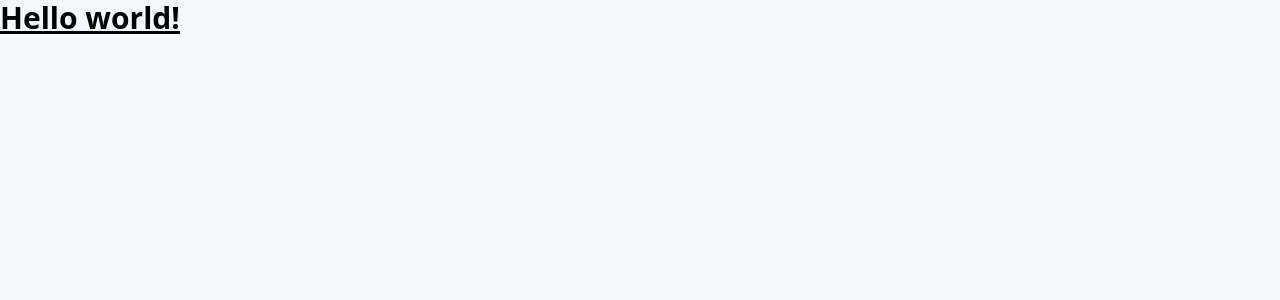
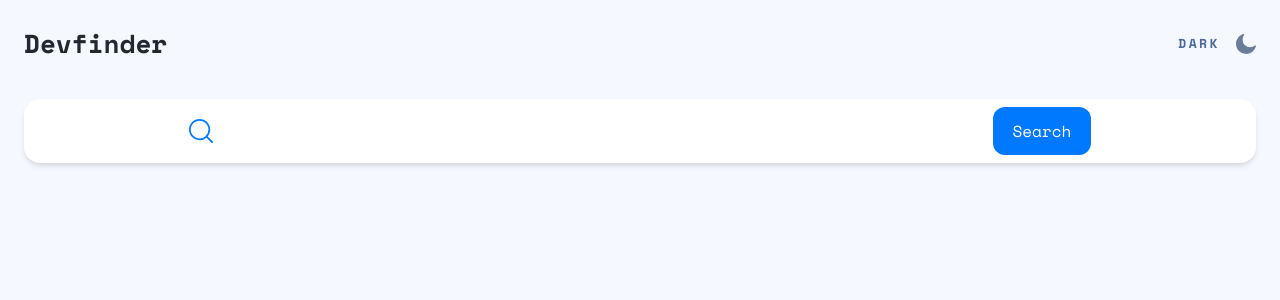
Before and after one commit to JulianaVelasques/github-search-app, a React (Vite) app: page / in a window 1280 px wide. Shown: the top 300 px of the page. Built offline with nearby package versions, Linux system fonts and the light colour scheme.

Commit message:
feat: create components; style header and create and style search input

```diff
--- a/src/App.tsx
+++ b/src/App.tsx
@@ -2,7 +2,7 @@ import { Home } from './pages/Home';
 
 function App() {
   return (
-    <div>
+    <div className="font-space-mono m-6">
       <Home />
     </div>
   );
--- /dev/null
+++ b/src/components/Header.tsx
@@ -0,0 +1,18 @@
+import Moon from '../assets/icon-moon.svg';
+
+export function Header() {
+  return (
+    <header className="flex justify-between items-center mb-9">
+      <h1 className="text-primary-font-dark font-bold text-[26px] ">
+        Devfinder
+      </h1>
+
+      <div className="flex items-center gap-4">
+        <p className="text-[13px] font-bold tracking-[2.5px] text-secondary-font-grey">
+          DARK
+        </p>
+        <img src={Moon} alt="moon icon" />
+      </div>
+    </header>
+  );
+}
--- /dev/null
+++ b/src/components/ProfileCard.tsx
@@ -0,0 +1,7 @@
+export function ProfileCard() {
+  return (
+    <div>
+      <h1>profile</h1>
+    </div>
+  );
+}
--- /dev/null
+++ b/src/components/Search.tsx
@@ -0,0 +1,15 @@
+import SearchIcon from '../assets/icon-search.svg';
+
+export function Search() {
+  return (
+    <div className="bg-white flex justify-around items-center rounded-2xl py-2 px-4 shadow-md">
+      <img src={SearchIcon} alt="seach icon" />
+
+      <input className="w-[184px]" type="text" name="search" />
+
+      <button className="bg-tertiary-blue text-white rounded-xl px-5 py-3">
+        Search
+      </button>
+    </div>
+  );
+}
--- a/src/pages/Home.tsx
+++ b/src/pages/Home.tsx
@@ -1,7 +1,11 @@
+import { Header } from '../components/Header';
+import { Search } from '../components/Search';
+
 export function Home() {
   return (
     <div>
-      <h1 className="text-3xl font-bold underline">Hello world!</h1>
+      <Header />
+      <Search />
     </div>
   );
 }
```
